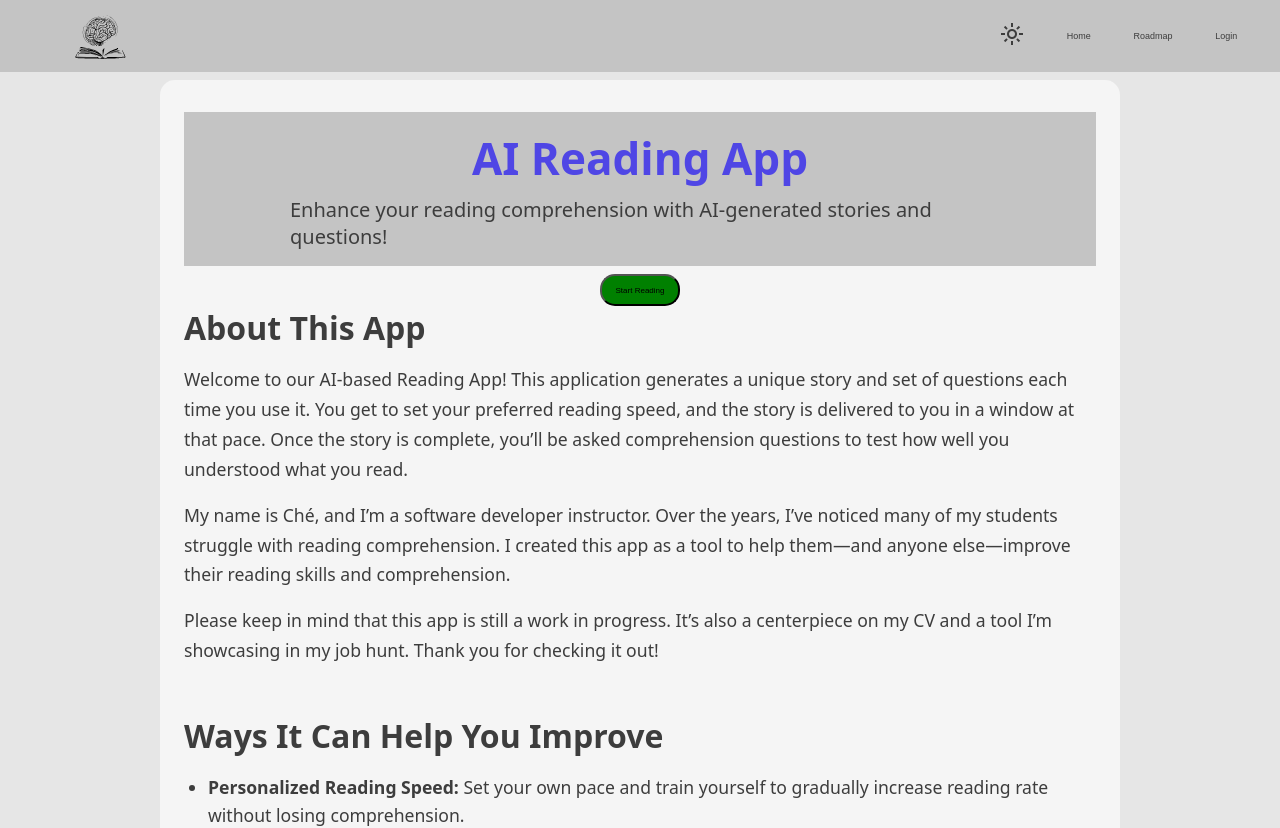
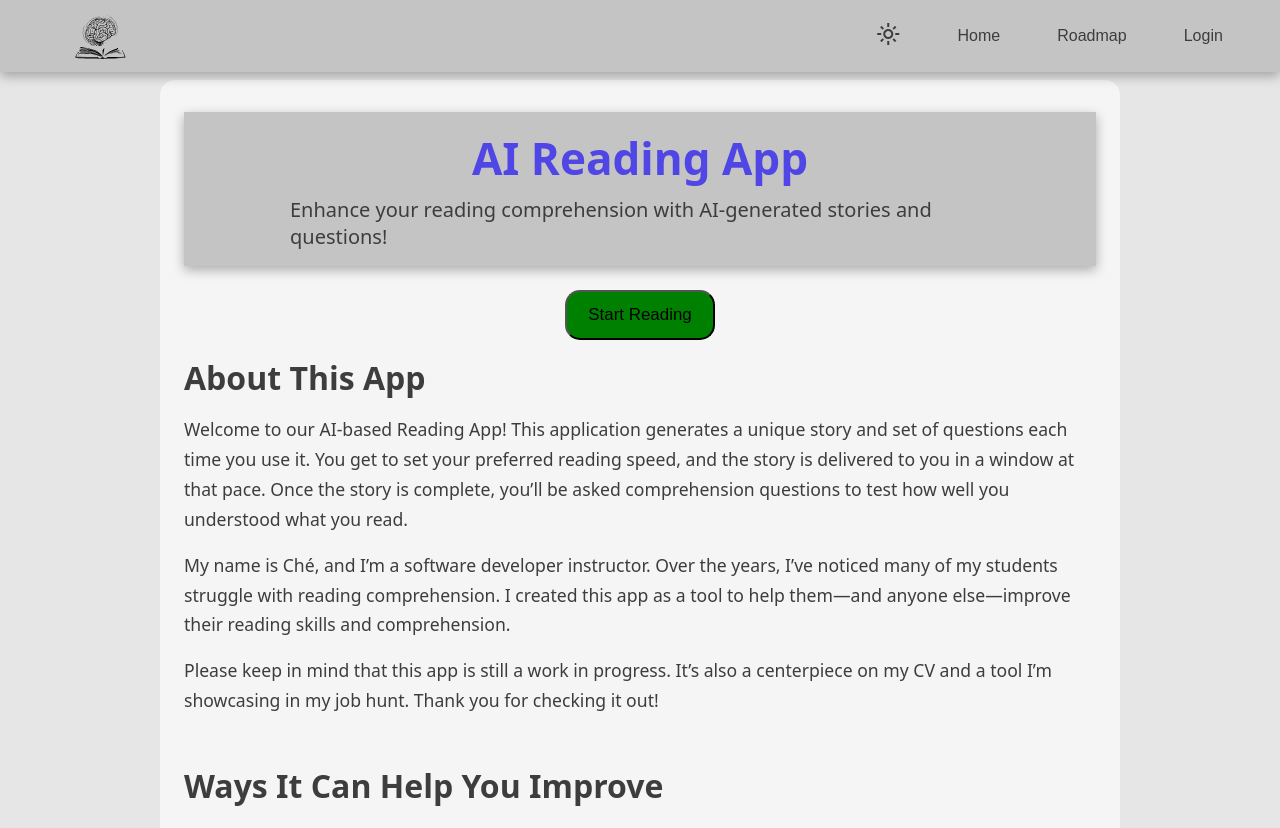
Before and after one commit to Cheplusplus/reading-app, a Next.js app: page / in a window 1280 px wide. Shown: the top 828 px of the page. Built offline with nearby package versions, Linux system fonts and the light colour scheme; no server answers.

Commit message:
Changes CSS styling

```diff
--- a/src/app/components/Reader/Reader.tsx
+++ b/src/app/components/Reader/Reader.tsx
@@ -52,7 +52,7 @@ export default function Reader({ piece, setPage, wordsPerMinute, setWPM, loading
   const state = useState<number>(0);
   let lineNumber = state[0];
   const setLineNumber = state[1];
-  const maxLineLength: number = 100; // For tuning: MIGHT NEED THIS LATER FOR ADJUSTING FOR SCREEN SIZES
+  const maxLineLength: number = 2000; // For tuning: MIGHT NEED THIS LATER FOR ADJUSTING FOR SCREEN SIZES
   const lines: string[] = splitParagraphIntoLines(piece, maxLineLength);
   const [hideControls, setHideControls] = useState<boolean>(false);
 
--- a/src/app/components/Reader/reader.module.css
+++ b/src/app/components/Reader/reader.module.css
@@ -1,30 +1,32 @@
 .line {
-  font-size: 2vw;
+  font-size: clamp(1rem, 2vw + 0.5rem, 3rem);
   text-align: center;
-  height: 500px;
+  height: clamp(150px, 10vw + 100px, 500px);
   color: var(--text-muted);
+  padding: 1rem;
 }
 .btn {
   padding: 0.1rem 1rem;
-  font-size: 2em;
+  font-size: clamp(1rem, 2vw + 0.5rem, 2.5rem);
 }
 .btn:hover {
   background-color: lightgreen;
 }
 
 .labl {
-  font-size: 1.5rem;
-  padding: 1rem;
+  font-size: clamp(1rem, 2vw + 0.5rem, 2.5rem);
+  text-align: center;
 }
 .controls {
   display: flex;
   flex-direction: row;
   justify-content: space-evenly;
-  height: 75px;
+  height: fit-content;
+  padding: 10px;
 }
 .inpt {
   margin-left: 10px;
-  font-size: 1.5em;
+  font-size: clamp(1rem, 2vw + 0.5rem, 2.5rem);
   padding-left: 10px;
   width: 100px;
 }
@@ -42,7 +44,7 @@
   flex-direction: column;
   justify-content: flex-start;
   align-items: center;
-  height: 500px;
+  height: clamp(150px, 10vw + 100px, 500px);
 }
 
 .spinner {
--- a/src/app/components/ResultsLineChart/resultsLineChart.module.css
+++ b/src/app/components/ResultsLineChart/resultsLineChart.module.css
@@ -4,6 +4,7 @@
 }
 
 .chart_container {
+  margin-top: 7vh;
   width: 60vw;
   height: 25vw;
 }
--- a/src/app/globals.css
+++ b/src/app/globals.css
@@ -15,9 +15,10 @@
   --text-inverted: #eaeaea;
 
   /* Shadows */
-  --shadow-sm: 0 1px 2px rgba(0, 0, 0, 0.05);
-  --shadow-md: 0 4px 6px rgba(0, 0, 0, 0.1);
-  --shadow-lg: 0 10px 15px rgba(0, 0, 0, 0.15);
+
+  --shadow-sm: 0 1px 2px rgba(0, 0, 0, 0.2);
+  --shadow-md: 0 4px 6px rgba(0, 0, 0, 0.3);
+  --shadow-lg: 0 10px 15px rgba(0, 0, 0, 0.4);
 
   /* Values */
   --invert: 0%;
--- a/src/app/layout.tsx
+++ b/src/app/layout.tsx
@@ -52,10 +52,11 @@ export default function RootLayout({
           <ThemeProvider attribute="data-theme" defaultTheme="system" enableSystem disableTransitionOnChange>
             <header className={styles.header}>
               <Image src={logo} alt="Logo" className={styles.logo} />
-              <div className={styles.controls}>
-                <ToggleThemeButton />
               <nav>
                 <ul className={styles.nav_list}>
+                  <li className={styles.li}>
+                    <ToggleThemeButton />
+                  </li>
                   <li className={styles.li}>
                     <a href="/">Home</a>
                   </li>
@@ -65,7 +66,6 @@ export default function RootLayout({
                   <AccessControls />
                 </ul>
               </nav>
-              </div>
             </header>
 
             <main className={styles.main}>{children}</main>
--- a/src/app/page.module.css
+++ b/src/app/page.module.css
@@ -6,6 +6,7 @@
   width: 100%;
   background: var(--background);
   min-height: 100vh;
+  /* z-index: -99; */
 }
 
 .banner {
@@ -15,6 +16,7 @@
   justify-content: center;
   align-items: center;
   padding: 2vh;
+  filter: drop-shadow(var(--shadow-md));
 }
 
 .nav_list {
@@ -22,8 +24,8 @@
   flex-direction: row;
   list-style-type: none;
   justify-content: space-evenly;
-  font-size: 0.7vw;
-  width: 20vw;
+  font-size: 1rem;
+  width: 25vw;
   color: var(--text-muted);
 }
 .container {
@@ -44,6 +46,9 @@
   align-items: center;
   justify-content: space-between;
   padding-left: 5vw;
+  filter: drop-shadow(var(--shadow-md));
+  position: relative;
+  z-index: 99;
 }
 
 .title {
@@ -87,19 +92,21 @@
 }
 
 .start_btn {
-  font-size: 1vh;
-  width: 10vh;
-  height: 4vh;
+  font-size: clamp(1rem, 0.7vw + 0.5rem, 2.5rem);
+  width: clamp(150px, 10vw, 10vw);
+  height: clamp(50px, 3vw, 70vw);
   background-color: green;
   border-radius: 15px;
   cursor: pointer;
+  margin: 1rem 0;
 }
 
-.start_btn:hover {
-  background-color: rgb(25, 171, 25);
-  filter: drop-shadow(2px 2px 3px rgba(0, 0, 0, 2));
+@media (hover: hover) {
+  .start_btn:hover {
+    background-color: rgb(25, 171, 25);
+    filter: drop-shadow(2px 2px 3px rgba(0, 0, 0, 2));
+  }
 }
-
 .start_btn_div {
   display: flex;
   flex-direction: column;
@@ -131,4 +138,17 @@
   display: flex;
   flex-direction: row;
   align-items: center;
+  min-width: 700px;
 }
+
+@media (max-width: 1650px) {
+  .nav_list {
+    min-width: 36vw;
+  }
+}
+
+@media (max-width: 960px) {
+  .nav_list {
+    display: none;
+  }
+}
--- a/src/app/profile/profile.module.css
+++ b/src/app/profile/profile.module.css
@@ -4,5 +4,5 @@
   align-items: center;
   justify-content: flex-start;
   margin-top: 10vh;
-  height: 100vh;
+  min-height: 100vh;
 }
--- a/src/app/roadmap/roadmap.module.css
+++ b/src/app/roadmap/roadmap.module.css
@@ -5,7 +5,7 @@
   max-width: 960px;
   margin: 0 auto;
   font-family: sans-serif;
-  height: 100vh;
+  min-height: 100vh;
   margin-top: 5vh;
 }
 
```
Also changed, not shown: src/app/components/Questions/questions.module.css (+7 -4 lines), src/app/components/ReaderPageManager/readingapp.module.css (+2 -6 lines), src/app/components/Results/results.module.css (+8 -13 lines). Lines whose indentation alone changed are shown as unchanged.
